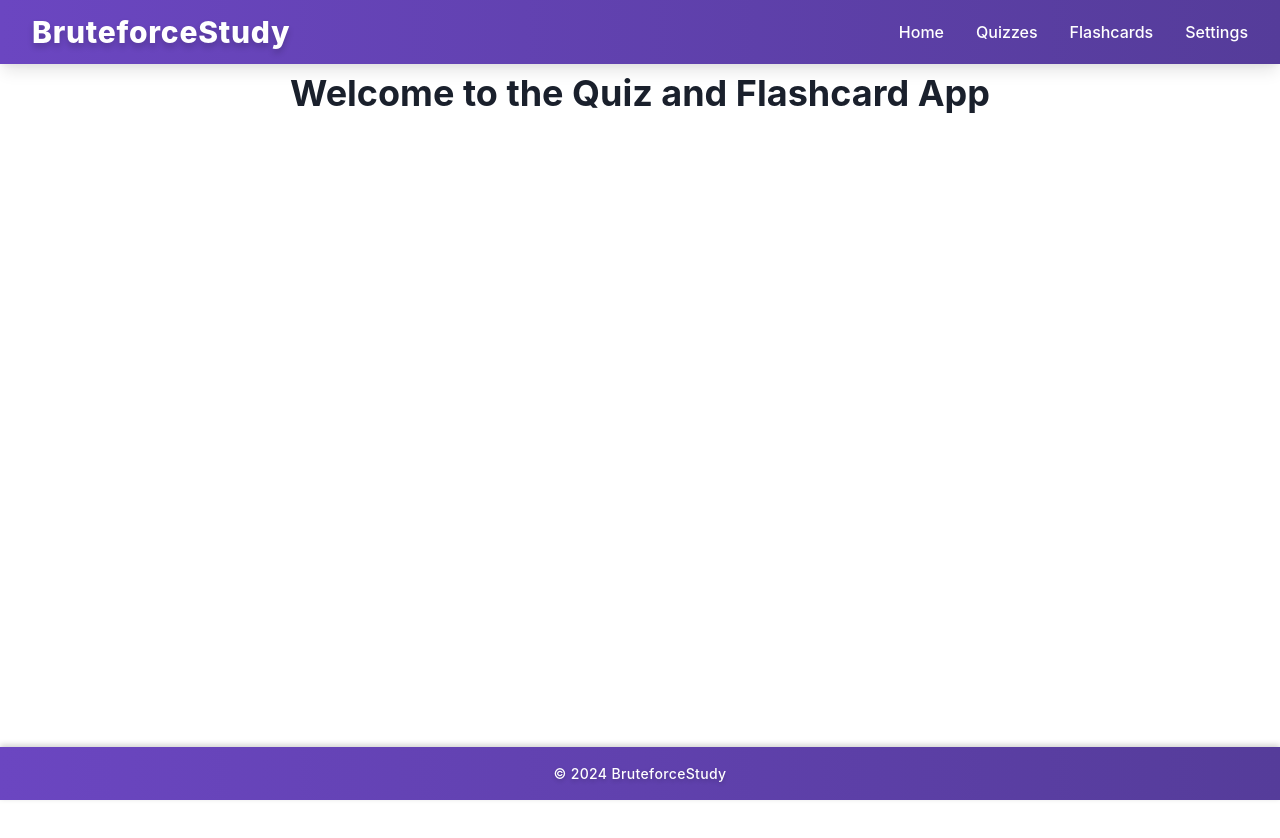
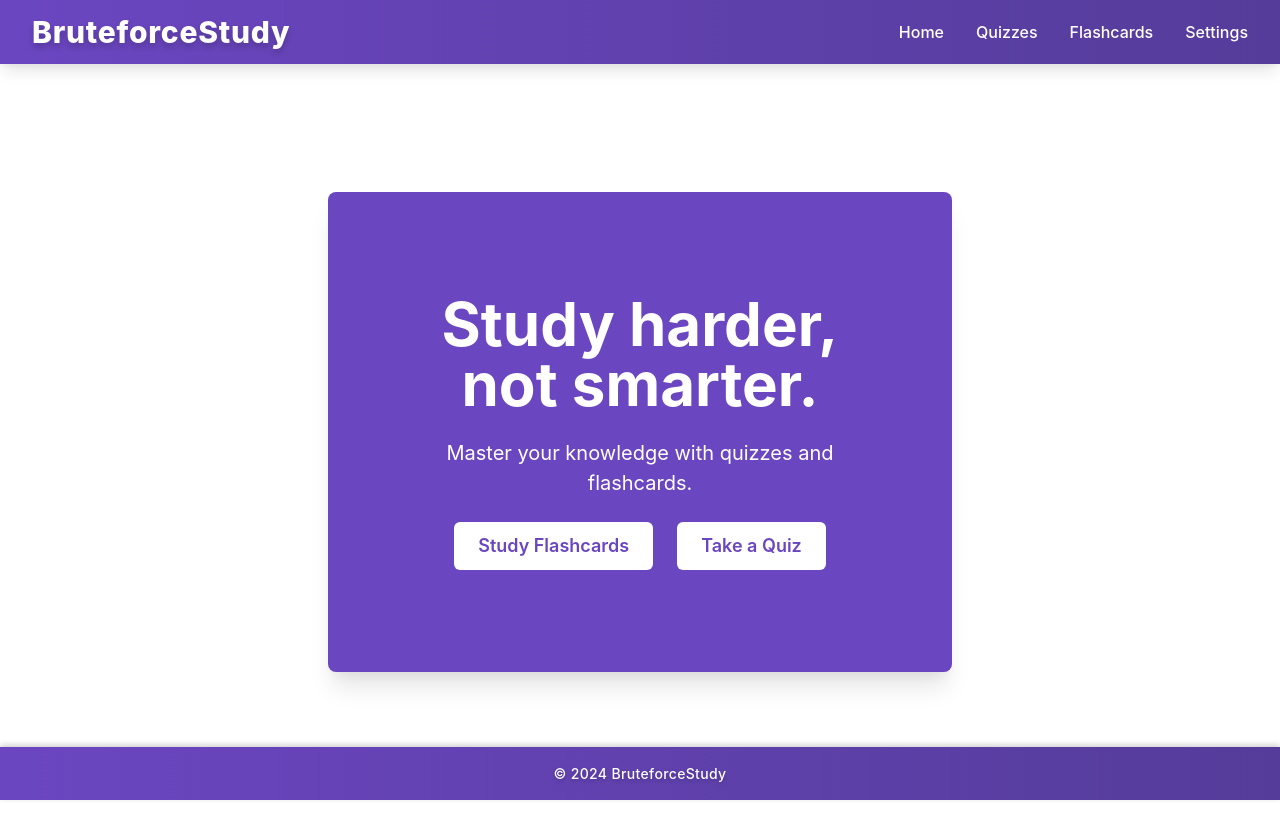
Before and after one commit to j-b-smith/bruteforce-study-app, a Next.js app: page / in a window 1280 px wide. Shown: the top 838 px of the page. Before the commit the page ends 800 px from the top, so only its background shows below. Built offline with nearby package versions, Linux system fonts and the light colour scheme.

Commit message:
Home Page

```diff
--- a/pages/index.tsx
+++ b/pages/index.tsx
@@ -1,9 +1,70 @@
-import { Box, Heading } from "@chakra-ui/react";
+import { Box, Button, Heading, Text, VStack } from "@chakra-ui/react";
+import { useRouter } from "next/router";
 
 export default function Home() {
+  const router = useRouter();
+
   return (
-    <Box textAlign="center" mt={10}>
-      <Heading>Welcome to the Quiz and Flashcard App</Heading>
+    <Box
+      height="100vh"
+      display="flex"
+      justifyContent="center"
+      alignItems="center"
+      bg="white"
+      textAlign="center"
+      px={4}
+    >
+      <Box
+        bg="purple.600"
+        borderRadius="lg"
+        boxShadow="xl"
+        maxW={{ base: "90%", md: "65%", lg: "50%" }}
+        px={{ base: 6, md: 12, lg: 16 }}
+        py={{ base: 12, md: 16, lg: 20 }}
+        mx={4}
+        display="flex"
+        flexDirection="column"
+        justifyContent="center"
+        height={{ base: "auto", md: "60vh", lg: "60vh" }}
+      >
+        <VStack spacing={6}>
+          <Heading
+            as="h1"
+            size={{ base: "xl", md: "2xl", lg: "3xl" }}
+            fontWeight="bold"
+            color="white"
+          >
+            Study harder, not smarter.
+          </Heading>
+          <Text
+            fontSize={{ base: "md", md: "lg", lg: "xl" }}
+            color="white"
+          >
+            Master your knowledge with quizzes and flashcards.
+          </Text>
+
+          <Box display="flex" gap={6} flexWrap="wrap" justifyContent="center">
+            <Button
+              size="lg"
+              bg="white"
+              color="purple.600"
+              _hover={{ bg: "gray.100" }}
+              onClick={() => router.push("/flashcards")}
+            >
+              Study Flashcards
+            </Button>
+            <Button
+              size="lg"
+              bg="white"
+              color="purple.600"
+              _hover={{ bg: "gray.100" }}
+              onClick={() => router.push("/quizzes")}
+            >
+              Take a Quiz
+            </Button>
+          </Box>
+        </VStack>
+      </Box>
     </Box>
   );
 }
```
